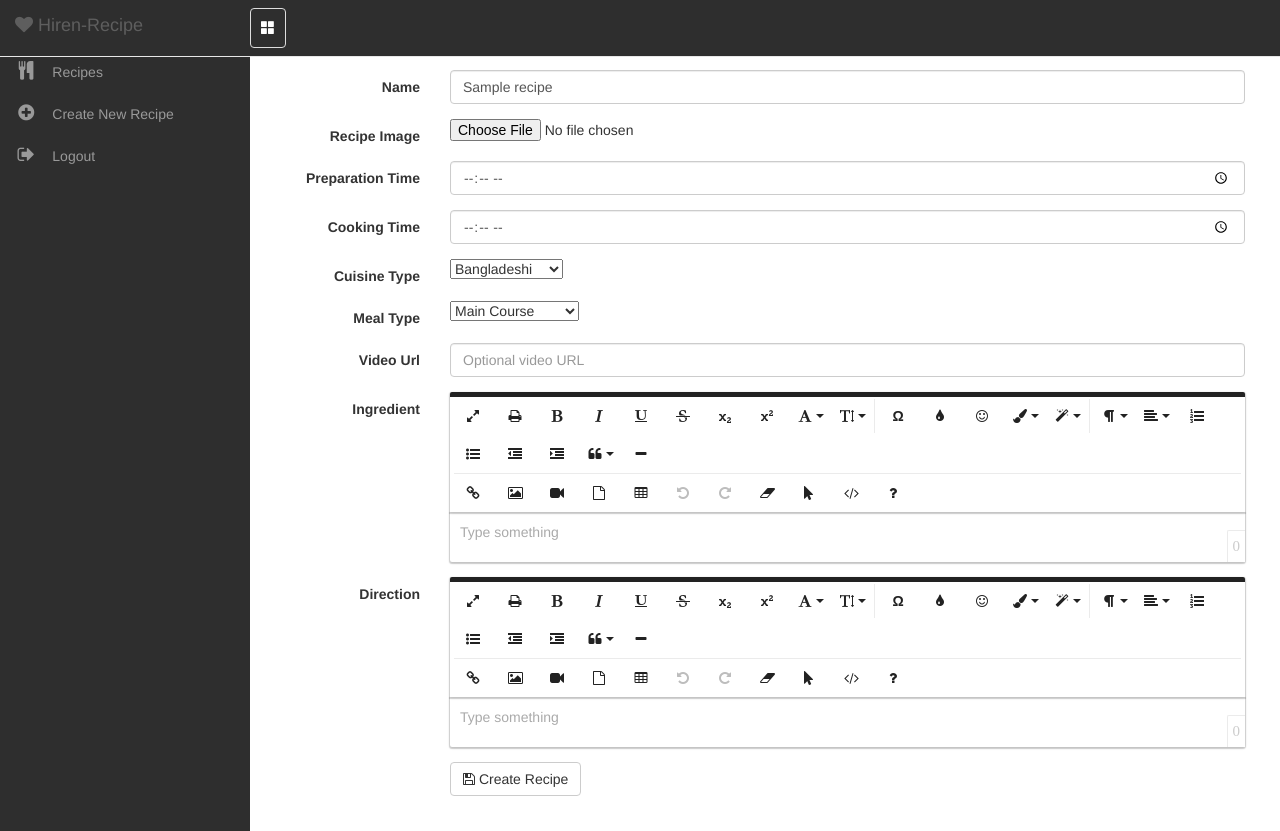
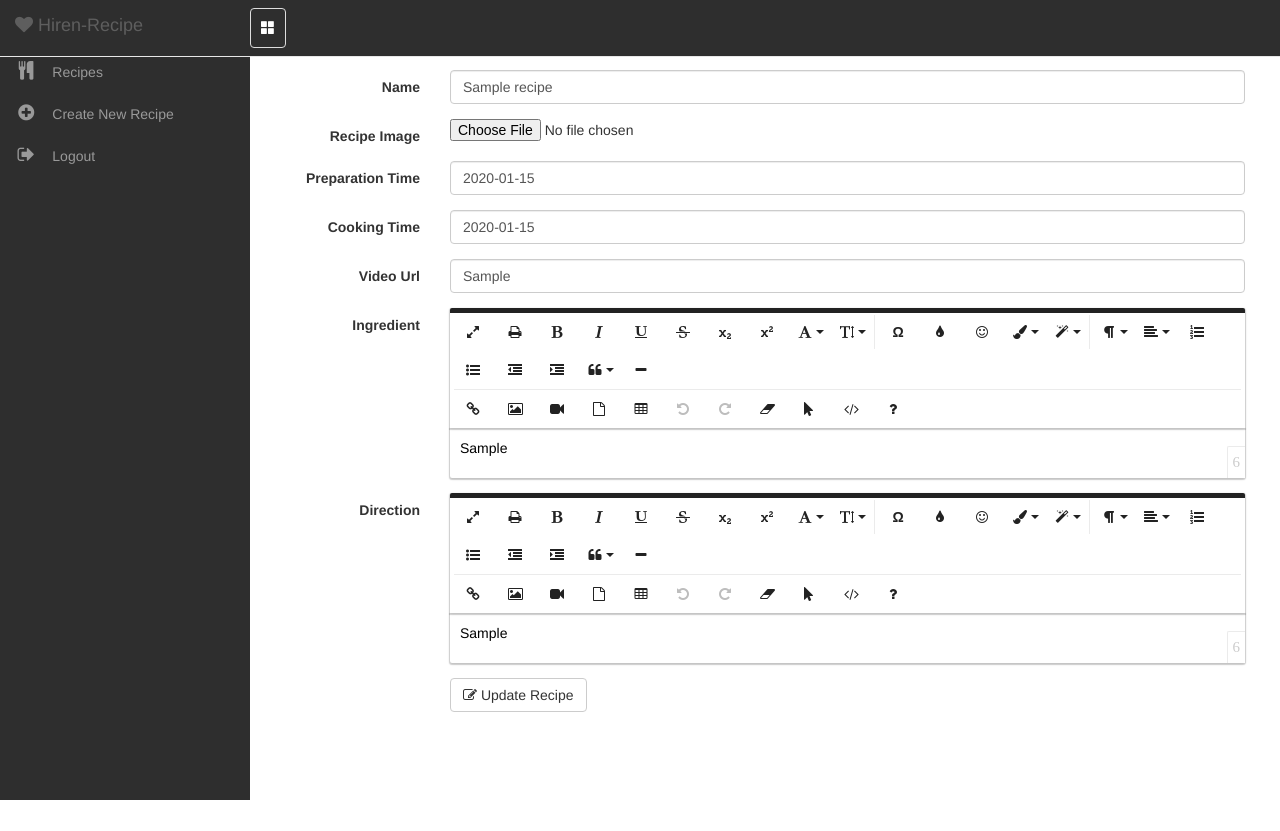
Before and after one commit to pyprism/Hiren-Recipes, a Django app: page /recipes/1/edit/ in a window 1280 px wide. After the commit the page ends 800 px from the top, so only its background shows below. Run offline with Django 3.2, Linux system fonts and the light colour scheme; a user stored in the database is signed in; tables that the repository leaves empty hold one stand-in row (values such as "Sample post"); some libraries are stand-ins or nearby versions.

Commit message:
changed form field

```diff
--- a/templates/recipe_edit.html
+++ b/templates/recipe_edit.html
@@ -19,76 +19,42 @@
         <div class="form-group" >
             <label class="control-label col-sm-2" >Recipe Image</label>
             <div class="col-sm-10">
-                <input type="file" accept="image/*" name="image" required/>
+                <input type="file" accept="image/*" name="image" />
             </div>
         </div>
         <div class="form-group" >
             <label class="control-label col-sm-2">Preparation Time</label>
             <div class="col-sm-10">
-                <input type="time" class="form-control" name="preparation_time" placeholder="Optional preparation time" />
+                <input type="text" class="form-control" name="preparation_time" value="{{ recipe.preparation_time|default_if_none:"" }}" placeholder="Optional preparation time" />
             </div>
         </div>
         <div class="form-group" >
             <label class="control-label col-sm-2">Cooking Time</label>
             <div class="col-sm-10">
-                <input type="time" class="form-control" name="cooking_time" placeholder="Optional cooking time" />
-            </div>
-        </div>
-        <div class="form-group" >
-            <label class="control-label col-sm-2">Cuisine Type</label>
-            <div class="col-sm-10">
-                <select name="cuisine" required>
-                    <option value="Ame">American</option>
-                    <option value="Chi">Chinese</option>
-                    <option value="Ind">Indian</option>
-                    <option value="Ita">Italian</option>
-                    <option value="Fre">French</option>
-                    <option value="Gre">Greek</option>
-                    <option value="Med">Mediterranean</option>
-                    <option value="Mex">Mexican</option>
-                    <option value="Nor">Nordic</option>
-                    <option value="Tur">Turkish</option>
-                    <option value="Ban" selected>Bangladeshi</option>
-                    <option value="Other">Other</option>
-                </select>
-            </div>
-        </div>
-        <div class="form-group" >
-            <label class="control-label col-sm-2">Meal Type</label>
-            <div class="col-sm-10">
-                <select name="meal" required>
-                    <option value="Mai">Main Course</option>
-                    <option value="Sna">Snacks</option>
-                    <option value="Bre">Breakfast</option>
-                    <option value="Sid">Side Dishes</option>
-                    <option value="Des">Dessert</option>
-                    <option value="Cak">Cake and Baking</option>
-                    <option value="Dri">Drinks</option>
-                    <option value="Other">Other</option>
-                </select>
+                <input type="text" class="form-control" name="cooking_time" value="{{ recipe.cooking_time|default_if_none:"" }}" placeholder="Optional cooking time" />
             </div>
         </div>
         <div class="form-group" >
             <label class="control-label col-sm-2">Video Url</label>
             <div class="col-sm-10">
-                <input type="url" class="form-control" name="video" placeholder="Optional video URL" />
+                <input type="url" class="form-control" name="video" value="{{ recipe.video|default_if_none:"" }}" placeholder="Optional video URL" />
             </div>
         </div>
         <div class="form-group" >
             <label class="control-label col-sm-2">Ingredient</label>
             <div class="col-sm-10">
-                <textarea class="form-control" name="ingredient" placeholder="List of Ingredient" ></textarea>
+                <textarea class="form-control" name="ingredient" placeholder="List of Ingredient" >{{ recipe.ingredient|default_if_none:"" }}</textarea>
             </div>
         </div>
         <div class="form-group" >
             <label class="control-label col-sm-2">Direction</label>
             <div class="col-sm-10">
-                <textarea class="form-control" name="direction" placeholder="Direction" ></textarea>
+                <textarea class="form-control" name="direction" placeholder="Direction" >{{ recipe.direction|default_if_none:"" }}</textarea>
             </div>
         </div>
         <div class="form-group">
             <div class="col-sm-offset-2 col-sm-10">
-                <button type="submit" class="btn btn-default"><i class="fa fa-save" ></i> Create Recipe</button>
+                <button type="submit" class="btn btn-default"><i class="fa fa-pencil-square-o" ></i> Update Recipe</button>
             </div>
         </div>
 </form>
```
